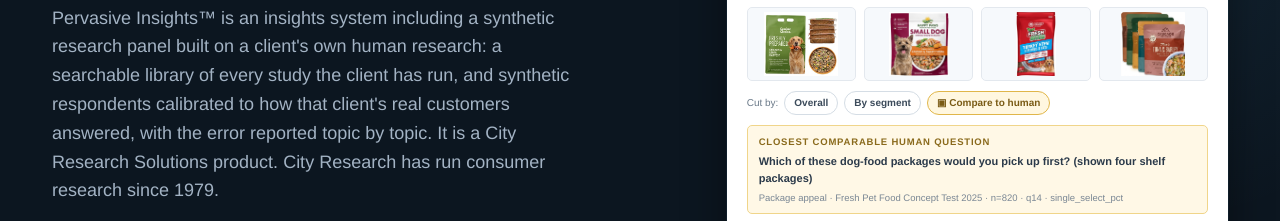
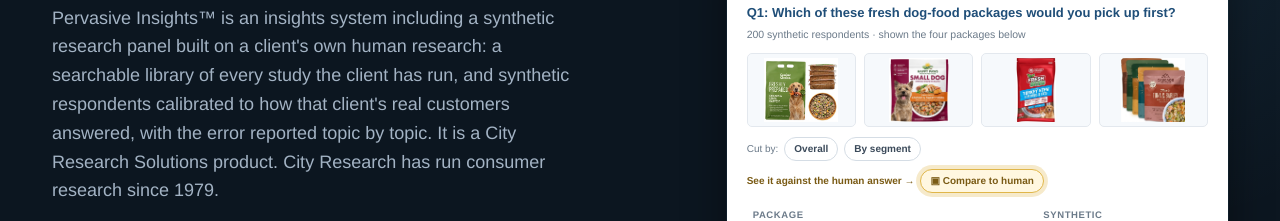
Before and after one commit to Popedome/pervasive-insights-site, a plain HTML site: page index.html in a window 1280 px wide. Shown: the part 362-583 px from the top of the page. Drawn offline with Linux system fonts and the light colour scheme.

Commit message:
Add files via upload

```diff
--- a/index.html
+++ b/index.html
@@ -95,8 +95,14 @@
   .cmp-foot .sw { display:inline-block; width:8px; height:8px; border-radius:2px; margin-right:4px; vertical-align:middle; }
   .cmp-foot .sw.g { background:#1f7a3a; } .cmp-foot .sw.a { background:#b7791f; }
   .hero-cardnote { font-size:12px; color: var(--text-light-muted); margin-top:12px; text-align:center; }
-  .cmp-card .cutby button.tab { font: inherit; font-size:10px; font-weight:600; cursor:pointer; }
-  .cmp-card .cutby button.tab:not(.on) { background:#fff; border-color:#d5dde5; color:#3b4a5a; }
+  .cmp-card .cmp-actionrow { margin:-2px 0 10px; }
+  .cmp-card .cmp-nudge { color:#7a5b15; font-weight:700; font-size:10px; white-space:nowrap; }
+  .cmp-card .cutby button.tab { font: inherit; font-size:10px; font-weight:700; cursor:pointer; }
+  .cmp-card.nocmp .cutby button.tab { background:#fff7e0; border-color:#e0b64a; color:#7a5b15; box-shadow:0 0 0 0 rgba(224,182,74,0.7); animation: cmpPulse 2.2s ease-out infinite; }
+  .cmp-card.seen .cmp-nudge { display:none; }
+  .cmp-card.seen .cutby button.tab { animation:none; box-shadow:none; }
+  @keyframes cmpPulse { 0% { box-shadow:0 0 0 0 rgba(224,182,74,0.65); } 70% { box-shadow:0 0 0 7px rgba(224,182,74,0); } 100% { box-shadow:0 0 0 0 rgba(224,182,74,0); } }
+  @media (prefers-reduced-motion: reduce) { .cmp-card.nocmp .cutby button.tab { animation:none; box-shadow:0 0 0 2px rgba(224,182,74,0.5); } }
   .cmp-card .cutby button.tab:focus-visible { outline:2px solid #0ea5e9; outline-offset:2px; }
   .cmp-card.nocmp .cmp-table .hu, .cmp-card.nocmp .cmp-table .dl, .cmp-card.nocmp .cmp-only { display:none; }
   .cmp-card .stim-row { display:flex; gap:8px; margin:8px 0 10px; } .cmp-card .stim-row img { flex:1; min-width:0; height:74px; object-fit:contain; background:#f6f9fc; border:1px solid #e3e8ee; border-radius:5px; padding:4px; }
@@ -460,12 +466,12 @@
     </div>
   </div>
   <div class="hero-cards">
-    <div class="hero-card cmp-card">
+    <div class="hero-card cmp-card nocmp">
       <div class="card-header">Survey results · Compare to human</div>
       <div class="card-body">
         <div class="qline">Q1: Which of these fresh dog-food packages would you pick up first? <span class="qmeta">200 synthetic respondents · shown the four packages below</span></div>
         <div class="stim-row"><img src="df_canine.jpg" alt="Canine Choice"><img src="df_happy.jpg" alt="Happy Paws"><img src="df_natures.jpg" alt="Nature's Harvest"><img src="df_cascade.jpg" alt="Cascade Provisions"></div>
-        <div class="cutby"><span>Cut by:</span><span class="tab">Overall</span><span class="tab">By segment</span><button type="button" class="tab on" id="cmp-toggle" aria-pressed="true">&#9635; Compare to human</button></div>
+        <div class="cutby"><span>Cut by:</span><span class="tab">Overall</span><span class="tab">By segment</span></div><div class="cutby cmp-actionrow"><span class="cmp-nudge" aria-hidden="true">See it against the human answer &rarr;</span><button type="button" class="tab" id="cmp-toggle" aria-pressed="false">&#9635; Compare to human</button></div>
         <div class="cmp-evidence cmp-only">
           <div class="ev-title">Closest comparable human question</div>
           <div class="ev-q">Which of these dog-food packages would you pick up first? (shown four shelf packages)</div>
@@ -1118,6 +1124,7 @@
       btn.setAttribute('aria-pressed', on ? 'true' : 'false');
       btn.classList.toggle('on', on);
       card.classList.toggle('nocmp', !on);
+      card.classList.add('seen');
     });
   })();
 </script>
```
